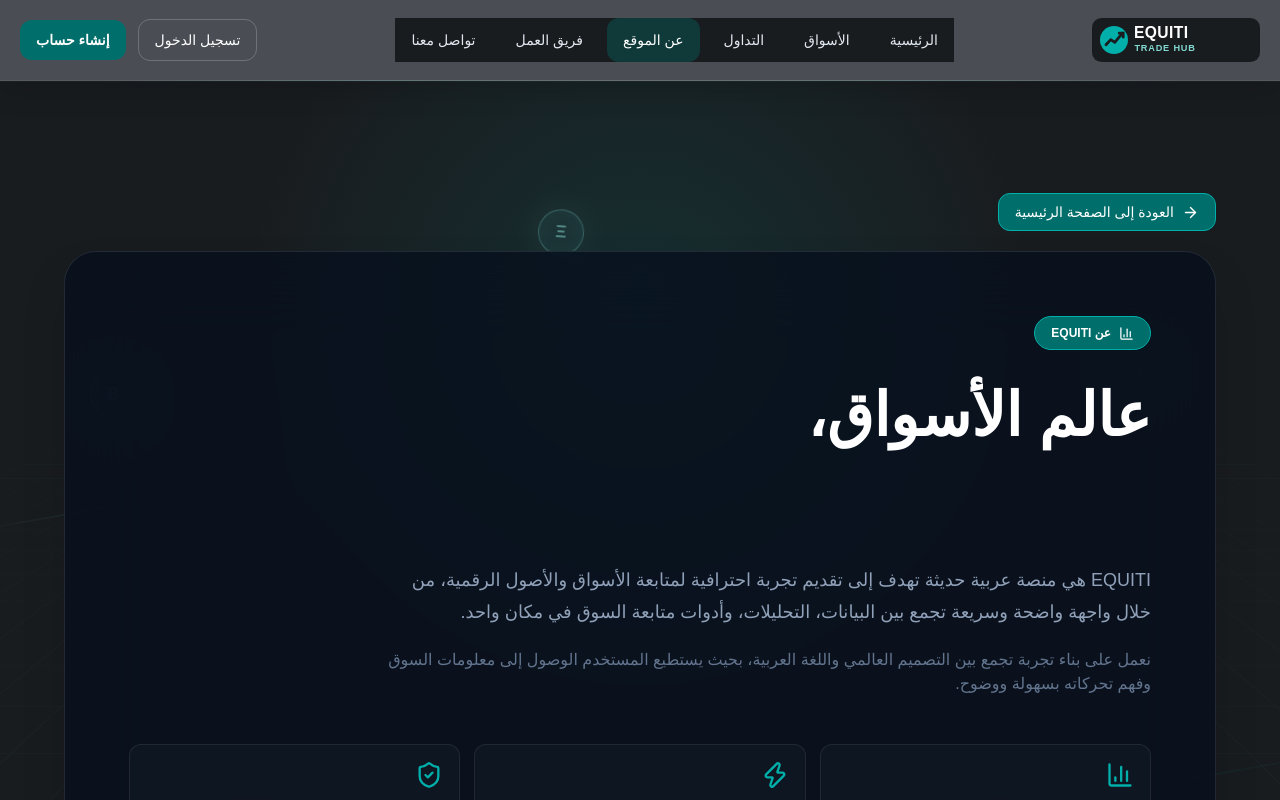
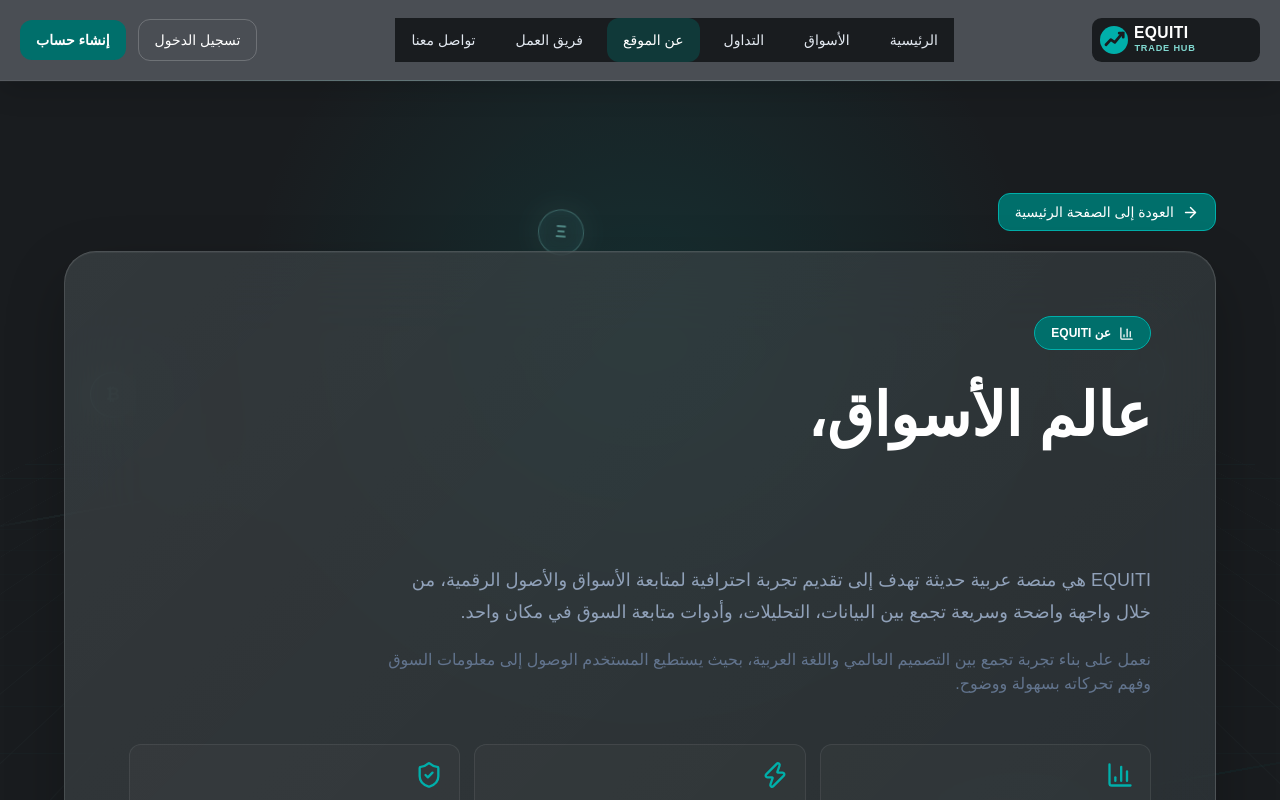
Before and after one commit to ffgg35646-ops/arab-trade, a Next.js app: page /about in a window 1280 px wide. Shown: the top 800 px of the page. Built offline with nearby package versions, Linux system fonts and the light colour scheme.

Commit message:
Make auth and dashboard panels more translucent glass

```diff
--- a/app/globals.css
+++ b/app/globals.css
@@ -1494,12 +1494,12 @@ main.equiti-login-page .arabtrade-auth-chart {
    ========================================================= */
 .arabtrade-auth-glass-card {
   /* Match the exact outer-panel tone used on the Privacy and Terms pages. */
-  background: rgba(7, 16, 29, .8) !important;
-  background-image: none !important;
-  border: 1px solid rgba(255, 255, 255, .10) !important;
+  background: rgba(48, 56, 59, .64) !important;
+  background-image: linear-gradient(135deg, rgba(255, 255, 255, .055), rgba(255, 255, 255, .012)) !important;
+  border: 1px solid rgba(255, 255, 255, .14) !important;
   -webkit-backdrop-filter: blur(40px) !important;
   backdrop-filter: blur(40px) !important;
-  box-shadow: 0 25px 50px -12px rgba(0, 0, 0, .25) !important;
+  box-shadow: 0 24px 60px rgba(0, 0, 0, .24), inset 0 1px 0 rgba(255, 255, 255, .05) !important;
 }
 
 
@@ -1748,8 +1748,8 @@ main.markets-page .markets-main-card > div:last-child button:disabled {
 .equiti-dashboard-shell,
 .equiti-admin-shell {
   --equiti-workspace-canvas: #191c1f;
-  --equiti-workspace-surface: rgba(36, 40, 43, .95);
-  --equiti-workspace-surface-raised: rgba(36, 40, 43, .76);
+  --equiti-workspace-surface: rgba(48, 56, 59, .68);
+  --equiti-workspace-surface-raised: rgba(58, 67, 70, .58);
   --equiti-workspace-inset: rgba(5, 10, 19, .66);
   --equiti-workspace-border: rgba(255, 255, 255, .10);
   --equiti-workspace-accent: #006f6b;
@@ -1781,8 +1781,8 @@ main.markets-page .markets-main-card > div:last-child button:disabled {
   background: var(--equiti-workspace-surface) !important;
   background-image: none !important;
   border-color: var(--equiti-workspace-border) !important;
-  -webkit-backdrop-filter: blur(40px) saturate(120%);
-  backdrop-filter: blur(40px) saturate(120%);
+  -webkit-backdrop-filter: blur(40px) saturate(145%);
+  backdrop-filter: blur(40px) saturate(145%);
   box-shadow: 0 20px 48px rgba(0, 0, 0, .18);
 }
 
```
